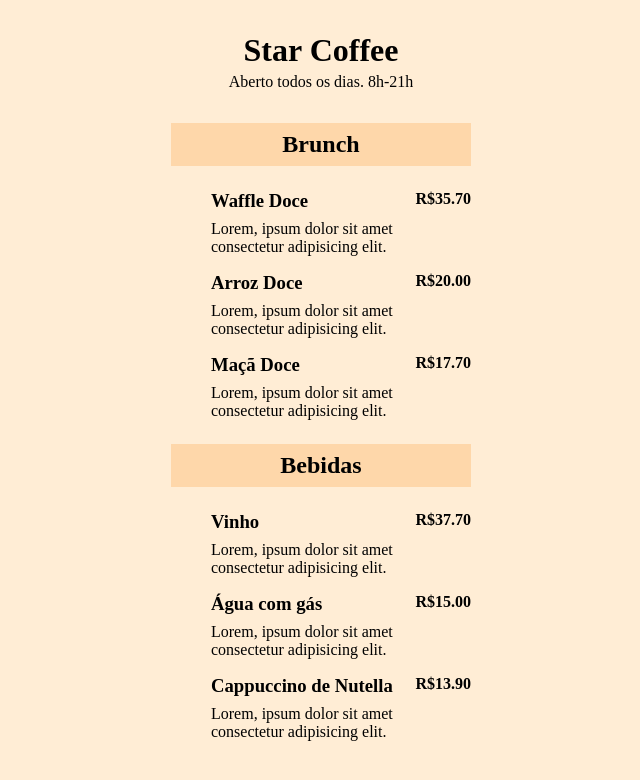
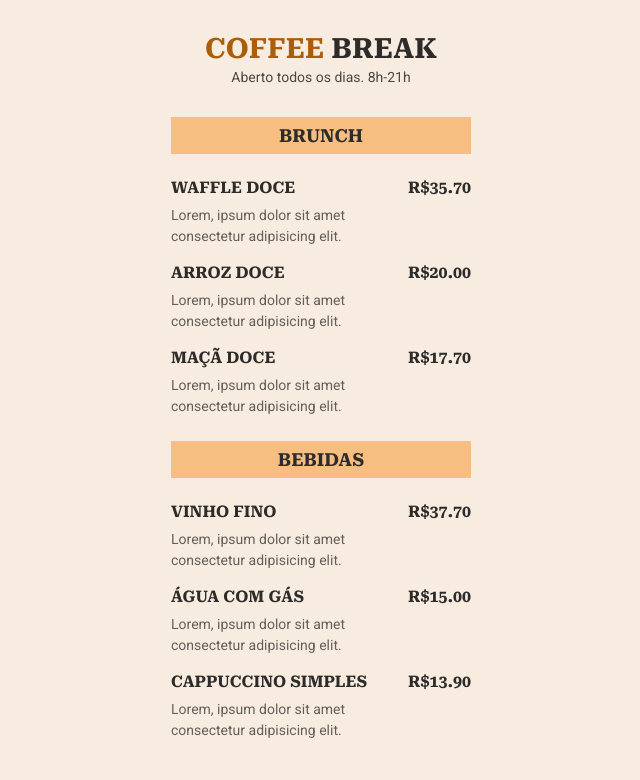
Before and after one commit to mntrsara/CoffeeBreak, a plain HTML site: page index.html in a window 1280 px wide. Shown: the whole page, without its empty margins (319-959 px from the left). Drawn offline with Linux system fonts and the light colour scheme.

Commit message:
add fonte e alterando cores

```diff
--- a/css/style.css
+++ b/css/style.css
@@ -1,13 +1,21 @@
 * {
     margin: 0;
+    padding: 0;
 }
 
 body {
-    background-color: #FFEDD5;
+    background-color: #F8ECE0;
+    font-family: 'Roboto', sans-serif;
 }
 
 ul {
     list-style: none;
+}
+
+h1, h2, h3, .price {
+    font-family: 'Roboto Serif', serif;
+    text-transform: uppercase;
+    color: #2D2C2A;
 }
 
 header {
@@ -23,10 +31,19 @@ section {
 
 header h1 {
     margin-bottom: 4px;
+    font-size: 28px;
+    line-height: 33px;
 }
 
-header h1 span {
-    color: #995000;
+header h1 span { /*AF804E*/
+    color: #ab5e0a;
+}
+
+  header p {
+    font-size: 14px;
+    line-height: 16px;
+
+    color: rgba(0, 0, 0, 0.7);
 }
 
 section {
@@ -34,11 +51,12 @@ section {
 }
 
 section h2 {
-    background-color: #FED7AA;
+    background-color: #F7BE81;
     padding: 8px 16px;
     text-align: center;
 
     margin-bottom: 24px;
+    font-size: 18px;
 }
 
 ul li {
@@ -52,4 +70,12 @@ li .details {
 
 .details h3 {
     margin-bottom: 8px;
+    font-size: 16px;
+    line-height: 19px;
 }
+
+.details p {
+    color: rgba(0, 0, 0, 0.6);
+    font-size: 14px;
+    line-height: 21px;
+}
--- a/index.html
+++ b/index.html
@@ -4,12 +4,13 @@
     <meta charset="UTF-8">
     <meta http-equiv="X-UA-Compatible" content="IE=edge">
     <meta name="viewport" content="width=device-width, initial-scale=1.0">
+    <link href="https://fonts.googleapis.com/css2?family=Roboto&family=Roboto+Serif:opsz,wght@8..144,700&display=swap" rel="stylesheet">
     <link rel="stylesheet" href="./css/style.css">
-    <title>Star Coffee</title>
+    <title>Coffee Break</title>
 </head>
 <body>
     <header>
-        <h1>Star Coffee</h1>
+        <h1><span>Coffee</span> Break</h1>
         <p>Aberto todos os dias. 8h-21h</p>
     </header>
     <section>
@@ -60,7 +61,7 @@
         <ul>
             <li>
                 <div class="details">
-                    <h3>Vinho</h3>
+                    <h3>Vinho Fino</h3>
                     <p class="description">
                         Lorem, ipsum dolor sit amet consectetur adipisicing elit.
                     </p>
@@ -84,7 +85,7 @@
 
             <li>
                 <div class="details">
-                    <h3>Cappuccino de Nutella</h3>
+                    <h3>Cappuccino Simples</h3>
                     <p class="description">
                         Lorem, ipsum dolor sit amet consectetur adipisicing elit.
                     </p>
```
